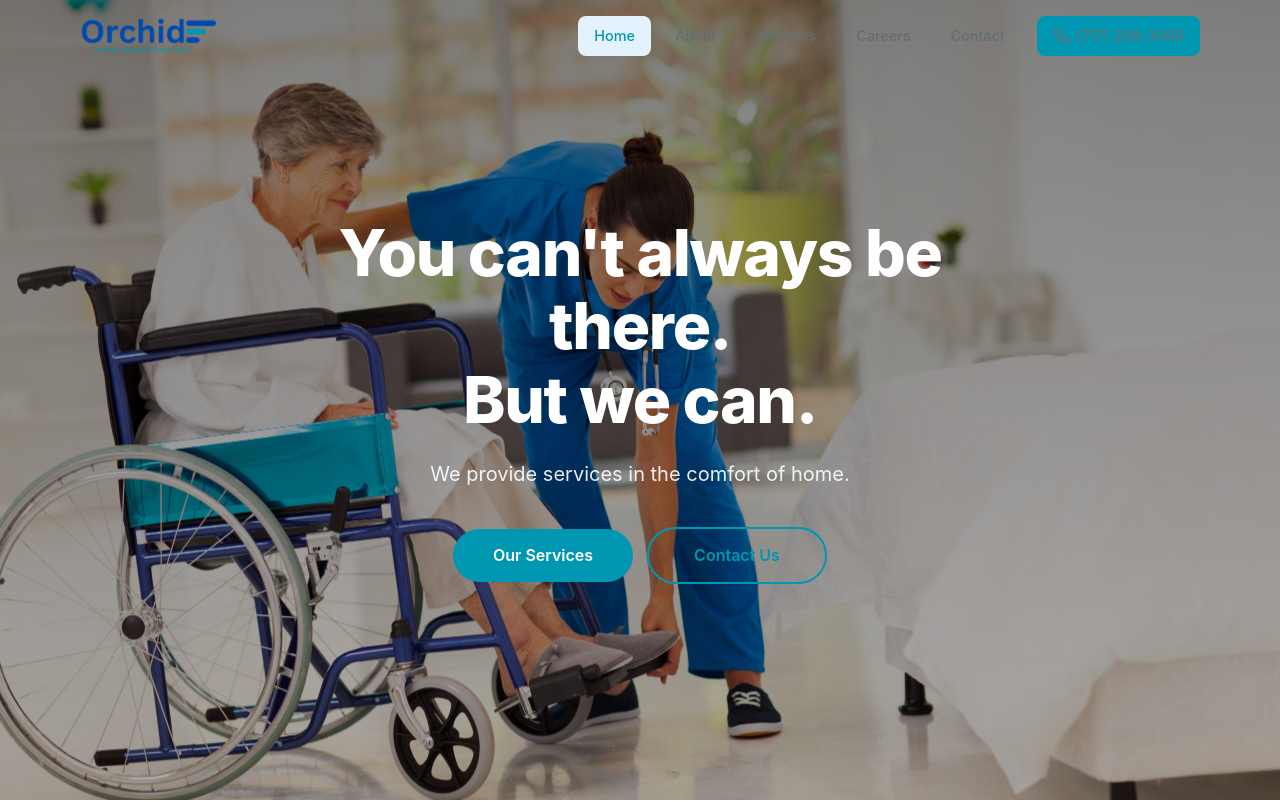
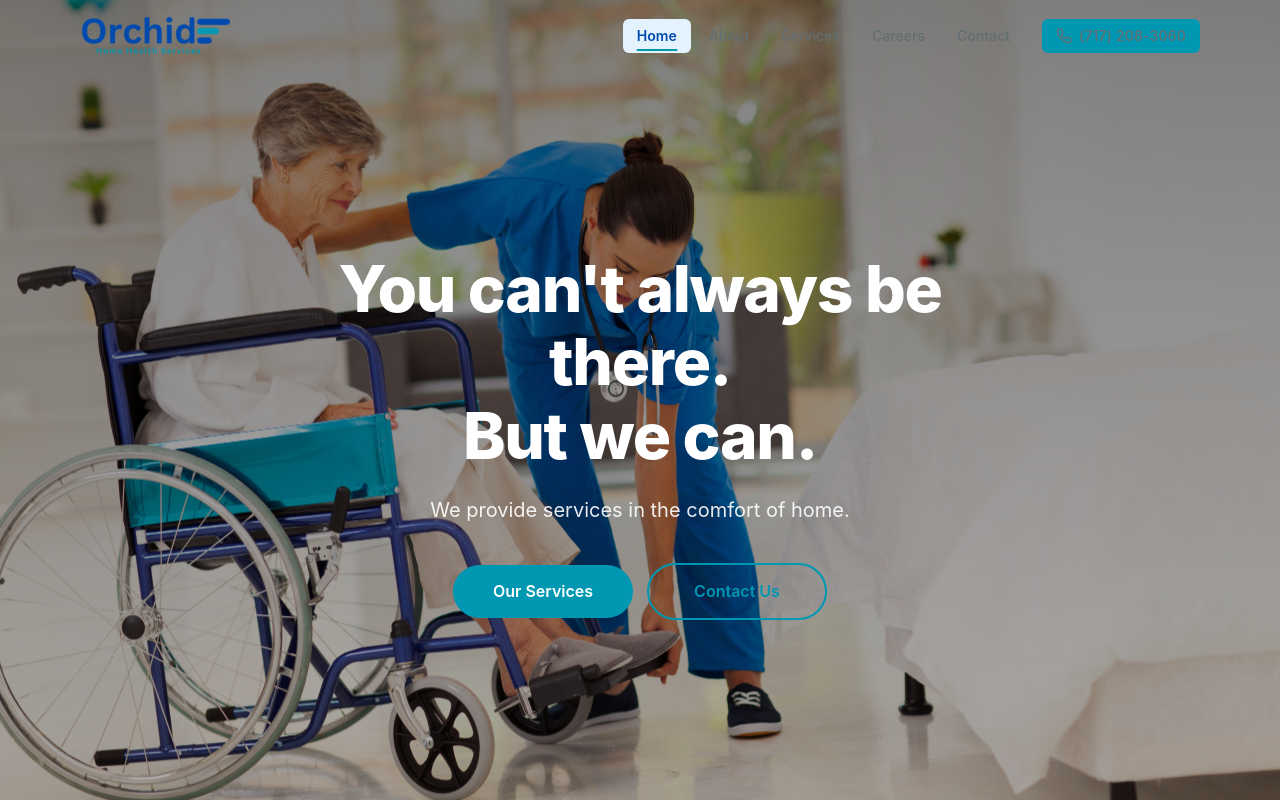
Before and after one commit to adminlinuxtk/orchid-website, a React (Vite) app: page / in a window 1280 px wide. Shown: the top 802 px of the page. Built offline with nearby package versions, Linux system fonts and the light colour scheme.

Commit message:
Polished navbar: blur, underlines, better hover, mobile menu

```diff
--- a/src/App.css
+++ b/src/App.css
@@ -10,14 +10,17 @@
   right: 0;
   z-index: 1000;
   height: var(--nav-height);
-  transition: background var(--transition), box-shadow var(--transition);
+  transition: background var(--transition), box-shadow var(--transition), border-color var(--transition);
   display: flex;
   align-items: center;
+  background: transparent;
 }
 
 .navbar.scrolled {
-  background: var(--bg-white);
-  box-shadow: var(--shadow-sm);
+  background: rgba(255,255,255,0.97);
+  backdrop-filter: blur(8px);
+  -webkit-backdrop-filter: blur(8px);
+  box-shadow: 0 1px 0 var(--border-light);
 }
 
 .navbar .container {
@@ -35,27 +38,15 @@
 }
 
 .navbar-logo img {
-  height: 38px;
+  height: 42px;
   width: auto;
-}
-
-.navbar-logo span {
-  font-size: 1rem;
-  font-weight: 700;
-  color: var(--primary-dark);
-  line-height: 1.2;
-}
-
-@media (min-width: 768px) {
-  .navbar-logo span {
-    font-size: 1.1rem;
-  }
+  display: block;
 }
 
 .navbar-links {
   display: none;
   align-items: center;
-  gap: 8px;
+  gap: 4px;
 }
 
 @media (min-width: 1024px) {
@@ -65,45 +56,75 @@
 }
 
 .navbar-links a {
-  padding: 8px 16px;
-  font-size: 0.9rem;
+  padding: 6px 14px;
+  font-size: 0.88rem;
   font-weight: 500;
   color: var(--text-secondary);
-  border-radius: var(--radius-sm);
+  border-radius: 6px;
   transition: color var(--transition), background var(--transition);
+  position: relative;
 }
 
-.navbar-links a:hover,
-.navbar-links a:focus-visible,
-.navbar-links a.active {
+.navbar-links a::after {
+  content: '';
+  position: absolute;
+  bottom: 2px;
+  left: 50%;
+  transform: translateX(-50%) scaleX(0);
+  width: 60%;
+  height: 2px;
+  background: var(--primary);
+  border-radius: 1px;
+  transition: transform 0.2s ease;
+}
+
+.navbar-links a:hover {
   color: var(--primary);
   background: var(--primary-bg);
+}
+
+.navbar-links a.active {
+  color: var(--primary-dark);
+  font-weight: 600;
+  background: var(--primary-bg);
+}
+
+.navbar-links a.active::after {
+  transform: translateX(-50%) scaleX(1);
 }
 
 .navbar-phone {
   display: none;
   align-items: center;
-  gap: 6px;
-  padding: 8px 18px;
+  gap: 7px;
+  padding: 9px 20px;
   background: var(--primary);
   color: white;
   border-radius: 50px;
   font-size: 0.85rem;
   font-weight: 600;
-  transition: background var(--transition);
+  letter-spacing: 0.01em;
+  transition: background var(--transition), transform var(--transition), box-shadow var(--transition);
   white-space: nowrap;
 }
 
 @media (min-width: 1024px) {
   .navbar-phone {
     display: flex;
-    margin-left: 8px;
+    margin-left: 14px;
   }
 }
 
 .navbar-phone:hover,
 .navbar-phone:focus-visible {
   background: var(--primary-dark);
+  transform: translateY(-1px);
+  box-shadow: 0 4px 12px rgba(0,74,173,0.25);
+}
+
+.navbar-phone svg {
+  width: 16px;
+  height: 16px;
 }
 
 /* Hamburger */
@@ -116,8 +137,11 @@
   height: 40px;
   gap: 5px;
   padding: 0;
-  border-radius: var(--radius-sm);
+  border-radius: 8px;
   transition: background var(--transition);
+  background: none;
+  border: none;
+  cursor: pointer;
 }
 
 @media (min-width: 1024px) {
@@ -128,20 +152,20 @@
 
 .navbar-hamburger:hover,
 .navbar-hamburger:focus-visible {
-  background: var(--primary-bg);
+  background: rgba(0,0,0,0.05);
 }
 
 .navbar-hamburger span {
   display: block;
   width: 22px;
-  height: 2px;
+  height: 2.5px;
   background: var(--text-primary);
   border-radius: 2px;
   transition: transform var(--transition), opacity var(--transition);
 }
 
 .navbar-hamburger.open span:nth-child(1) {
-  transform: translateY(7px) rotate(45deg);
+  transform: translateY(7.5px) rotate(45deg);
 }
 
 .navbar-hamburger.open span:nth-child(2) {
@@ -149,7 +173,7 @@
 }
 
 .navbar-hamburger.open span:nth-child(3) {
-  transform: translateY(-7px) rotate(-45deg);
+  transform: translateY(-7.5px) rotate(-45deg);
 }
 
 /* Mobile Menu */
@@ -158,23 +182,25 @@
   top: var(--nav-height);
   left: 0;
   right: 0;
-  background: var(--bg-white);
+  z-index: 999;
+  background: rgba(255,255,255,0.98);
+  backdrop-filter: blur(12px);
+  -webkit-backdrop-filter: blur(12px);
   box-shadow: var(--shadow-md);
-  padding: 20px 24px;
   display: flex;
   flex-direction: column;
   gap: 4px;
+  padding: 20px 24px;
   transform: translateY(-10px);
   opacity: 0;
   pointer-events: none;
   transition: transform var(--transition), opacity var(--transition);
-  z-index: 999;
 }
 
 .navbar-mobile.open {
-  transform: translateY(0);
   opacity: 1;
   pointer-events: all;
+  transform: translateY(0);
 }
 
 .navbar-mobile a {
@@ -194,9 +220,15 @@
   color: var(--primary);
 }
 
+.navbar-mobile a.active {
+  color: var(--primary-dark);
+  font-weight: 600;
+}
+
 .navbar-mobile .mobile-phone {
   display: flex;
   align-items: center;
+  justify-content: center;
   gap: 8px;
   margin-top: 12px;
   padding: 12px 16px;
@@ -205,7 +237,6 @@
   border-radius: var(--radius-sm);
   font-weight: 600;
   text-align: center;
-  justify-content: center;
 }
 
 /* ===== HERO ===== */
@@ -234,7 +265,7 @@
   position: relative;
   background: linear-gradient(135deg, #E3F2FD 0%, #f0f7f8 40%, #f8f9fa 100%);
   overflow: hidden;
-  padding: 0 24px;
+  padding: 72px 24px 0;
 }
 
 .hero::before {
--- a/src/index.css
+++ b/src/index.css
@@ -109,9 +109,18 @@ input, textarea {
   padding: 80px 0;
 }
 
+/* First section in standalone pages needs navbar offset */
+main > .section:first-child {
+  padding-top: calc(80px + var(--nav-height));
+}
+
 @media (min-width: 768px) {
   .section {
     padding: 100px 0;
+  }
+
+  main > .section:first-child {
+    padding-top: calc(100px + var(--nav-height));
   }
 }
 
```
